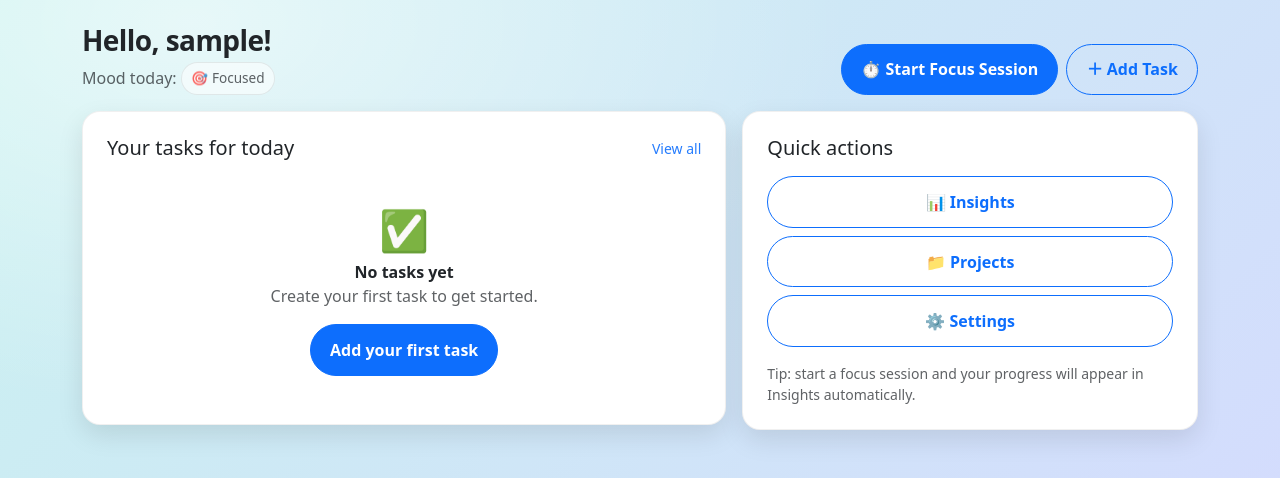
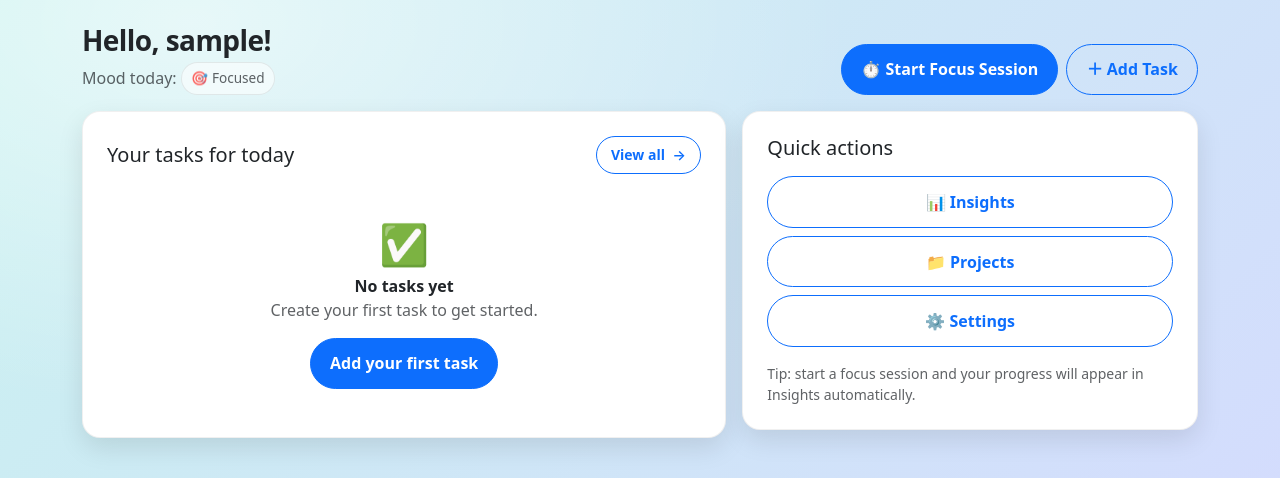
Before and after one commit to Karimelhadary/First-Developed-Program, a Flask app: page /dashboard in a window 1280 px wide. Shown: the part 57-535 px from the top of the page. Run offline with Flask 3, Linux system fonts and the light colour scheme; the visitor is signed in with stand-in values (Sample User, id 1); data that the repository does not hold is empty.

Commit message:
improved small buttons like back to dashboard and view all

```diff
--- a/static/app.css
+++ b/static/app.css
@@ -1,4 +1,3 @@
-
 :root{
   --tm-bg-start:#c9f3ef;
   --tm-bg-end:#d5d9ff;
@@ -124,3 +123,16 @@
   opacity: .75;
   font-size: .9rem;
 }
+
+/* ✅ NEW: small pill buttons for subtle navigation (View all, Back to dashboard) */
+.tm-pill-btn{
+  border-radius: 999px !important;
+  padding: .45rem .9rem;
+  font-weight: 600;
+  transition: transform 120ms ease, box-shadow 120ms ease;
+}
+
+.tm-pill-btn:hover{
+  transform: translateY(-1px);
+  box-shadow: 0 .5rem 1rem rgba(0,0,0,.08);
+}
--- a/templates/dashboard.html
+++ b/templates/dashboard.html
@@ -19,7 +19,12 @@
     <div class="tm-card card p-4">
       <div class="d-flex justify-content-between align-items-center mb-3">
         <h2 class="h5 mb-0">Your tasks for today</h2>
-        <a class="tm-muted-link small" href="{{ url_for('tasks_bp.task_list') }}">View all</a>
+
+        <!-- UPDATED: View all now looks like a proper button -->
+        <a href="{{ url_for('tasks_bp.task_list') }}"
+           class="btn btn-sm btn-outline-primary tm-pill-btn">
+          View all <span class="ms-1">→</span>
+        </a>
       </div>
 
       {% if tasks and tasks|length > 0 %}
@@ -60,6 +65,7 @@
   <div class="col-12 col-lg-5">
     <div class="tm-card card p-4">
       <h2 class="h5 mb-3">Quick actions</h2>
+
       <div class="d-grid gap-2">
         <a class="btn btn-outline-primary tm-primary-btn" href="{{ url_for('insights_bp.insights') }}">📊 Insights</a>
         <a class="btn btn-outline-primary tm-primary-btn" href="{{ url_for('projects_bp.projects_list') }}">📁 Projects</a>
```
Also changed, not shown: templates/timer.html (+6 -1 lines).
